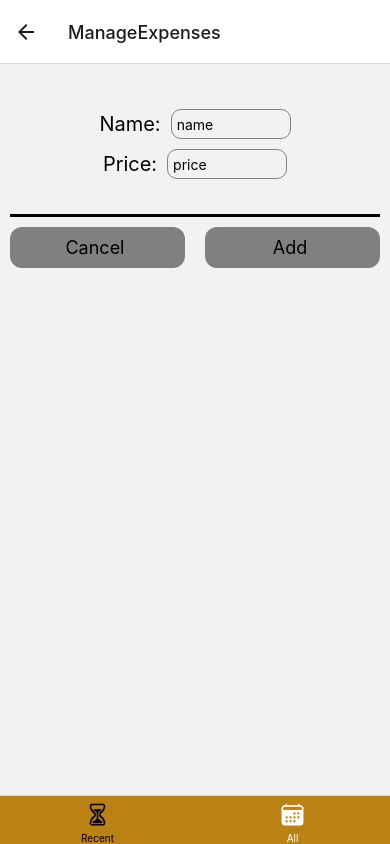
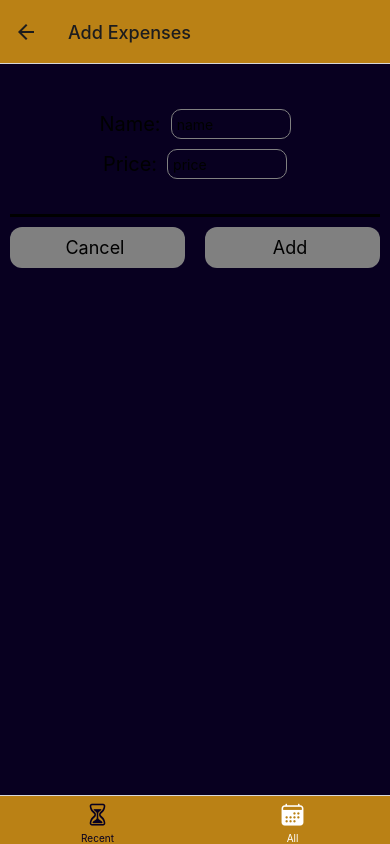
Before and after one commit to HusseinIbrahim2/Expense-Tracker, a React Native app: screen /ManageExpenses in a window 390 px wide. Built offline with nearby package versions, Linux system fonts and the light colour scheme.

Commit message:
Create another navigator screen

```diff
--- a/App.js
+++ b/App.js
@@ -12,14 +12,21 @@ import IconButton from './components/Details/IconButton';
 const BottomTabs = createBottomTabNavigator();
 const Stack = createNativeStackNavigator();
 
-function MyNavigator() {
+function MyNavigator1() {
   return (
     <Stack.Navigator>
       <Stack.Screen name="RecentExpenses" component={RecentExpensesScreen} options={{ title: 'Recent Expenses', headerStyle: { backgroundColor: '#ba8115' } }} />
-      <Stack.Screen name="ManageExpenses" component={ManageExpensesScreen} />
+      <Stack.Screen name="ManageExpenses" component={ManageExpensesScreen} options={{ title: 'Add Expenses', headerStyle: { backgroundColor: '#ba8115' } }} />
     </Stack.Navigator>
   )
-
+}
+function MyNavigator2() {
+  return (
+    <Stack.Navigator>
+      <Stack.Screen name="AllExpenses" component={AllExpensesScreen} options={{ title: 'All Expenses', headerStyle: { backgroundColor: '#ba8115' } }} />
+      <Stack.Screen name="ManageExpenses" component={ManageExpensesScreen} options={{ title: 'Add Expenses', headerStyle: { backgroundColor: '#ba8115' } }} />
+    </Stack.Navigator>
+  )
 }
 
 export default function App() {
@@ -30,29 +37,29 @@ export default function App() {
           screenOptions={{
             tabBarStyle: { height: 70 },
             tabBarStyle: { backgroundColor: '#ba8115' },
-
+            headerStyle: { backgroundColor: '#ba8115' },
           }}
 
         >
           <BottomTabs.Screen
-            name="TabExpenses"
-            component={MyNavigator}
+            name="TabRecentExpenses"
+            component={MyNavigator1}
             options={{
               tabBarIcon: ({ focused, size }) => <IconButton name='ios-hourglass-outline' size={size} color={focused ? '#080020' : 'white'} />,
-              headerShown: false,
               tabBarLabel: 'Recent',
               tabBarActiveTintColor: '#080020',
-              tabBarInactiveTintColor: 'white'
+              tabBarInactiveTintColor: 'white',
+              headerShown: false,
             }} />
           <BottomTabs.Screen
-            name="AllExpenses"
-            component={AllExpensesScreen}
+            name="TabAllExpenses"
+            component={MyNavigator2}
             options={{
               tabBarIcon: ({ focused, size }) => <IconButton name='calendar' size={size} color={focused ? '#080020' : 'white'} />,
               tabBarLabel: 'All',
-              headerStyle: { backgroundColor: '#ba8115' },
               tabBarActiveTintColor: '#080020',
-              tabBarInactiveTintColor: 'white'
+              tabBarInactiveTintColor: 'white',
+              headerShown: false,
             }}
           />
         </BottomTabs.Navigator>
--- a/screens/ManageExpensesScreen.js
+++ b/screens/ManageExpensesScreen.js
@@ -29,7 +29,8 @@ function ManageExpensesScreen() {
 }
 const styles = StyleSheet.create({
     container: {
-        flex: 1
+        flex: 1,
+        backgroundColor: '#080020',
     },
     outerContainer: {
         marginHorizontal: 10,
```
